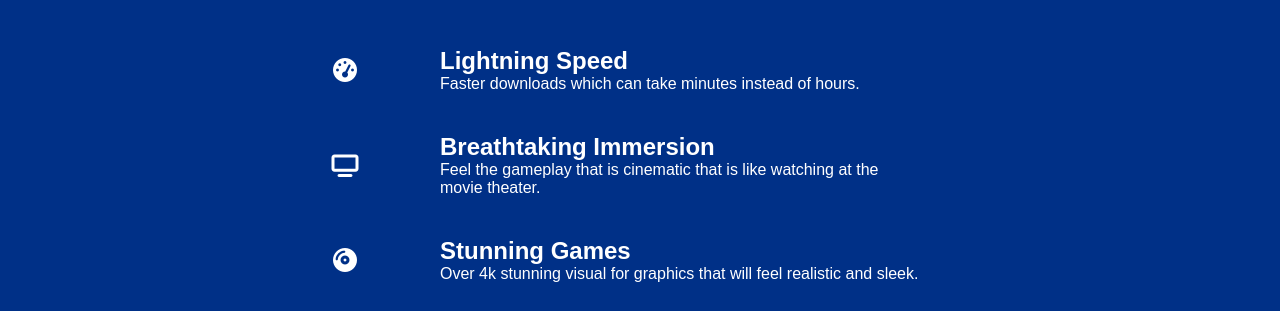
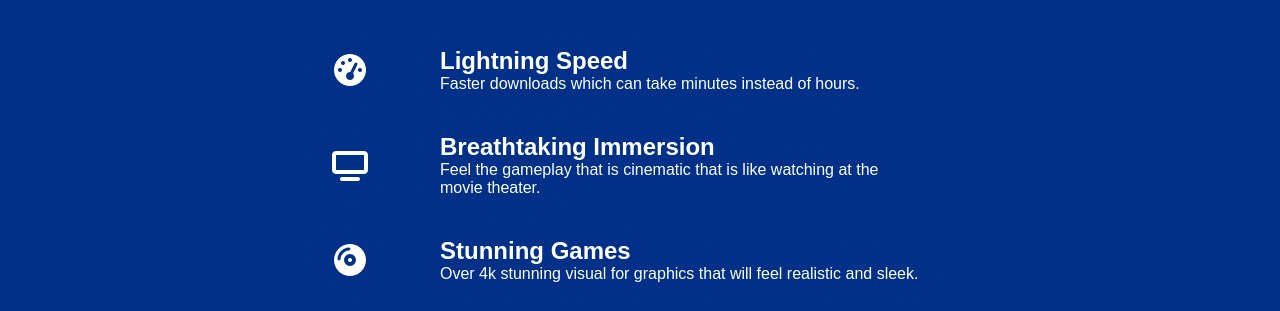
Before and after one commit to trevorperodin/productpage, a plain HTML site: page index.html in a window 1280 px wide. Shown: the part 392-703 px from the top of the page. Drawn offline with Linux system fonts and the light colour scheme.

Commit message:
Increase icon size from fa-xl to fa-2xl

```diff
--- a/index.html
+++ b/index.html
@@ -33,7 +33,7 @@
    <section id="features">
           <div class="feat-content">
             <div class="feat-icon">
-              <i class="fa-solid fa-gauge-high fa-xl"></i>
+              <i class="fa-solid fa-gauge-high fa-2xl"></i>
             </div>
             <div class="feat-text">
               <h2>Lightning Speed</h2>
@@ -43,7 +43,7 @@
 
           <div class="feat-content">
             <div class="feat-icon">
-              <i class="fa-solid fa-tv fa-xl"></i>
+              <i class="fa-solid fa-tv fa-2xl"></i>
             </div>
             <div class="feat-text">
               <h2>Breathtaking Immersion</h2>
@@ -53,7 +53,7 @@
 
           <div class="feat-content">
             <div class="feat-icon">
-              <i class="fa-solid fa-compact-disc fa-xl"></i>
+              <i class="fa-solid fa-compact-disc fa-2xl"></i>
             </div>
               <div class="feat-text">
                 <h2>Stunning Games</h2>
```
